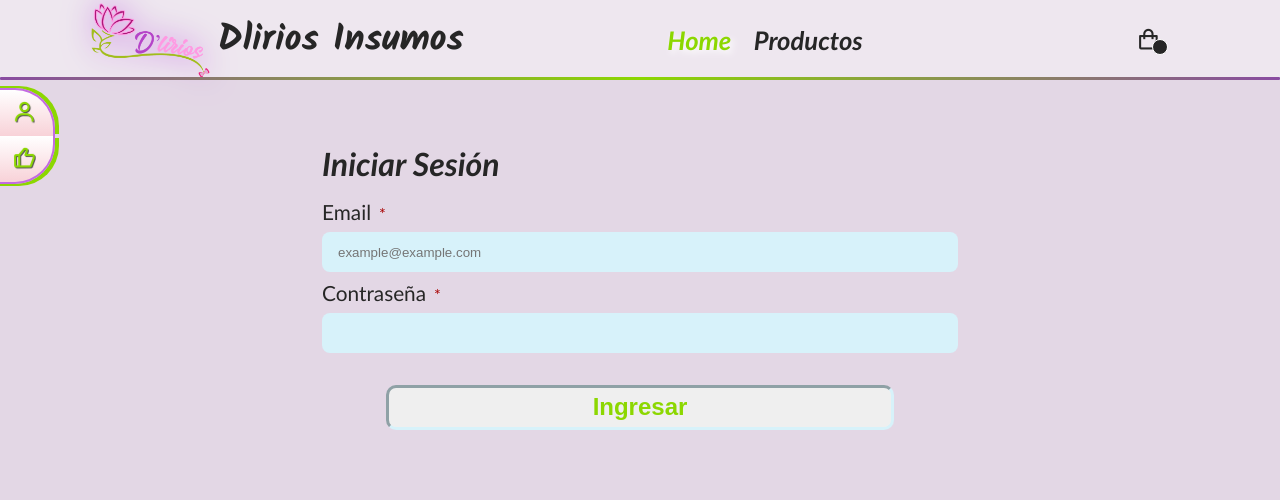
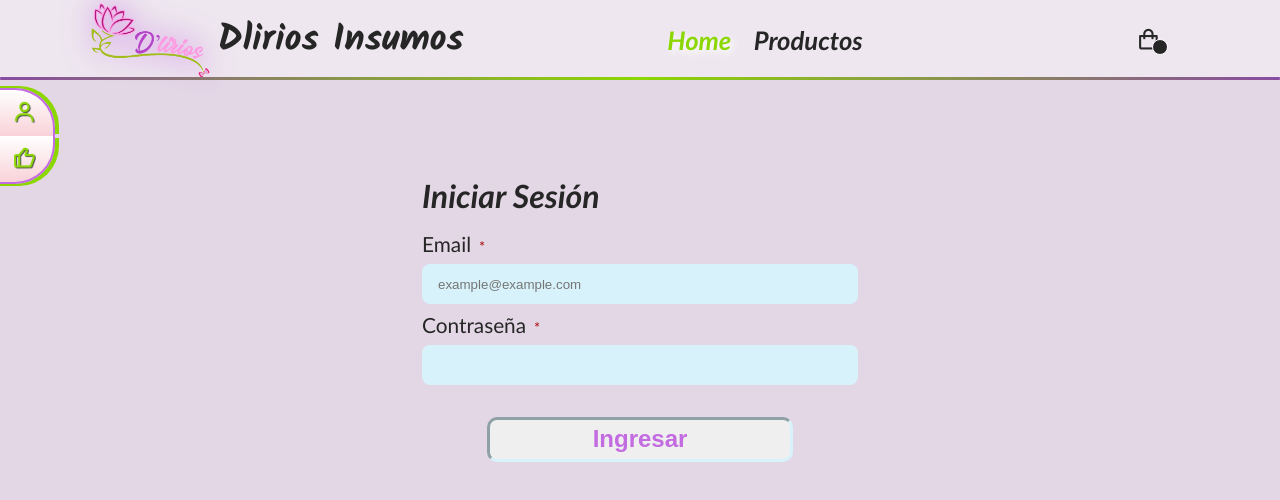
Before and after one commit to MarcoDes2616/dlirios, a React (Vite) app: page /#/login in a window 1280 px wide. Shown: the top 500 px of the page. Built offline with nearby package versions, Linux system fonts and the light colour scheme.

Commit message:
Update App.css

```diff
--- a/src/App.css
+++ b/src/App.css
@@ -281,11 +281,11 @@ body.dark{
   height: 100vh;
   display: flex;
   justify-content: center;
-  padding: 7rem 0;
+  padding: 9rem 0;
 }
 .container_form{
   width: 100%;
-  max-width: 700px;
+  max-width: 500px;
   padding: 2rem;
 }
 form{
@@ -314,18 +314,18 @@ form h4{
   padding: 0 1rem;
 }
 .login_btn{
-  width: 80%;
+  width: 70%;
   margin: 1rem auto;
   height: 2.8rem;
   border: 3px inset var(--body-color);
   border-radius: 10px;
   font-size: 1.5rem;
   font-weight: 600;
-  color: var(--first-color);
+  color: var(--button-color);
 }
 .login_box span{
   color: rgb(169, 4, 4);
-  font-size: 1rem;
+  font-size: .9rem;
   padding-left: .5rem;
   margin-top: -.5rem;
 }
```
